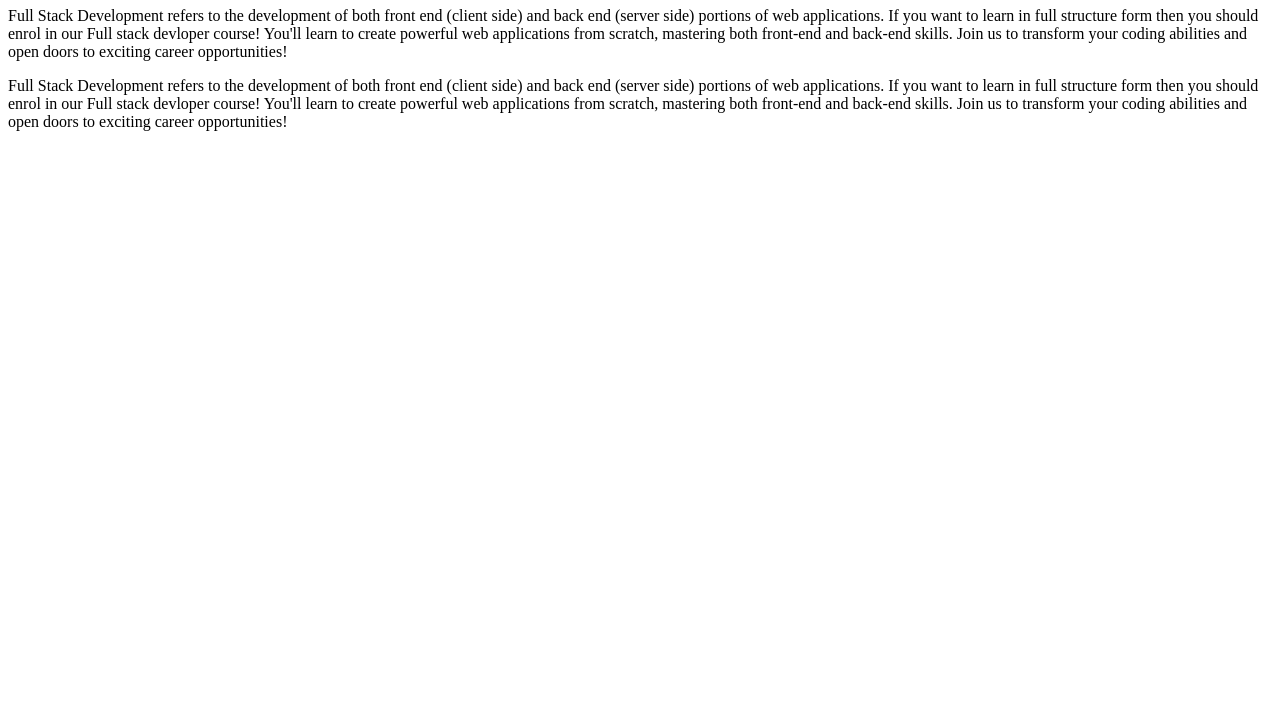
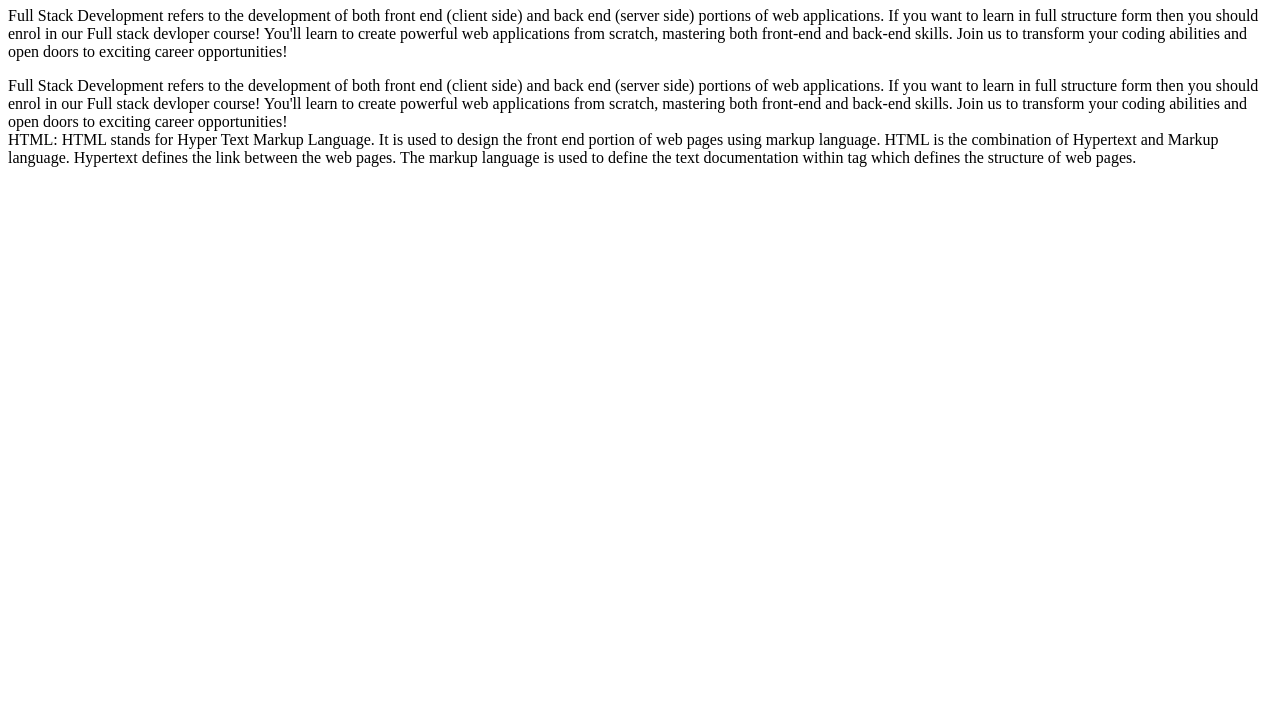
Before and after one commit to RaginiDighe12/my-first-project, a plain HTML site: page third.html in a window 1280 px wide. Shown: the part 73-800 px from the top of the page. Drawn offline with Linux system fonts and the light colour scheme.

Commit message:
new details added

```diff
--- a/third.html
+++ b/third.html
@@ -17,5 +17,11 @@
              You'll learn to create powerful web applications from scratch, mastering both front-end and back-end skills.
             Join us to transform your coding abilities and open doors to exciting career opportunities!
         </div>
+        <span>
+            HTML: HTML stands for Hyper Text Markup Language.
+            It is used to design the front end portion of web pages using markup language.
+            HTML is the combination of Hypertext and Markup language. Hypertext defines the link between the web pages.
+             The markup language is used to define the text documentation within tag which defines the structure of web pages.
+        </span>
     </body>
 </html>
```
